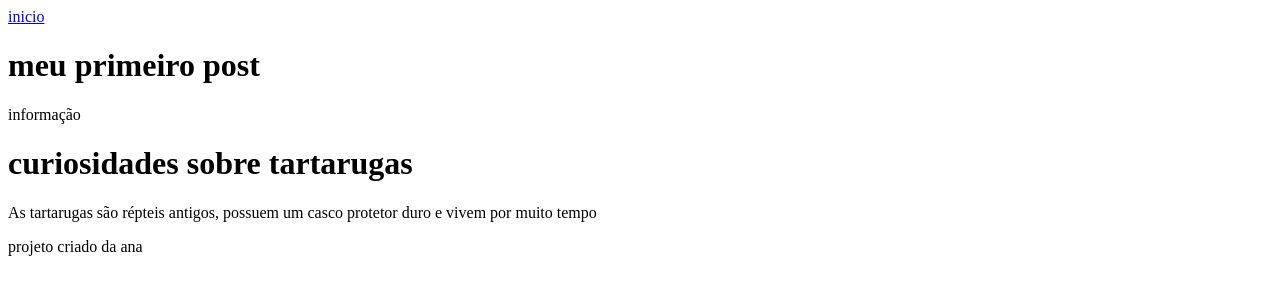
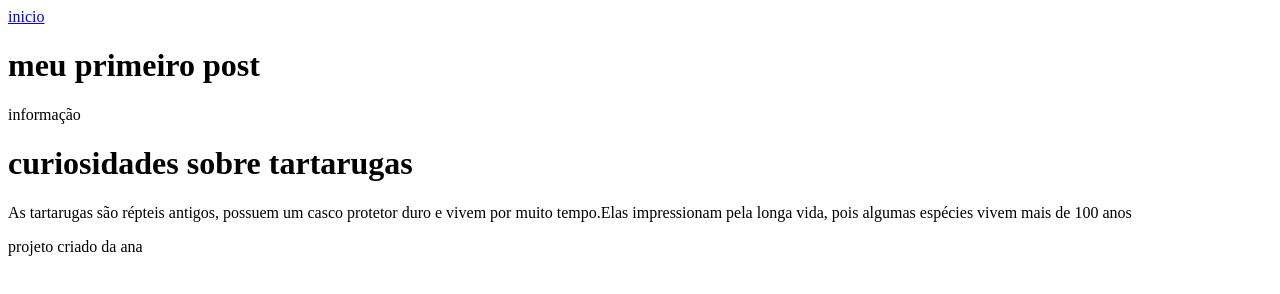
Before and after one commit to Amostradinha67/Tabralho-Ana-Gabrielly, a plain HTML site: page index.html in a window 1280 px wide. Drawn offline with Linux system fonts and the light colour scheme.

Commit message:
Update index.html

```diff
--- a/index.html
+++ b/index.html
@@ -22,9 +22,8 @@
   </header>
   <main>
   <h1> curiosidades sobre tartarugas</h1>
-    <p>As tartarugas são répteis antigos, possuem um casco protetor duro e vivem por muito tempo </p>
+    <p>As tartarugas são répteis antigos, possuem um casco protetor duro e vivem por muito tempo.Elas impressionam pela longa vida, pois algumas espécies vivem mais de 100 anos  </p>
   </main>
   <footer>projeto criado da ana</footer>
   </body>
-
-</html>
+  </html>
```
